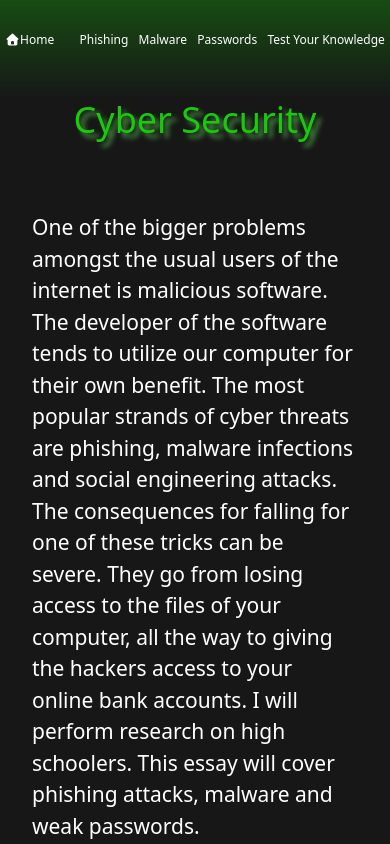
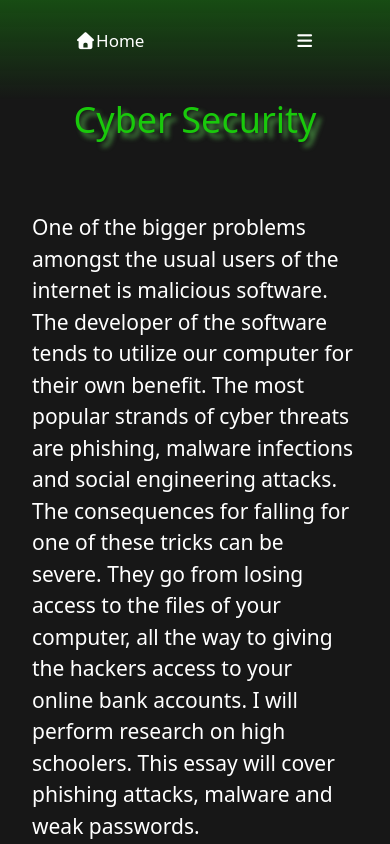
Before and after one commit to just-crow/CyberSecurityWebsite, a Next.js app: page / in a window 390 px wide. Shown: the top 844 px of the page. Built offline with nearby package versions, Linux system fonts and the light colour scheme.

Commit message:
Working on a hamburger implementation for mobile users, currently only implemented the dropdown

```diff
--- a/app/globals.css
+++ b/app/globals.css
@@ -128,6 +128,20 @@ code {
   margin: 8px 0;
 }
 
+#large {
+  display: flex;
+  justify-content: space-around;
+  align-items: center;
+}
+
+#small {
+  display: none;
+}
+
+.NB {
+  font-size: max(1.3vw, 17px)
+}
+
 @media only screen and (max-width: 1290px) {
   .title-resp {
     margin-top: max(6vw, 80px);
@@ -141,4 +155,14 @@ code {
     margin: auto;
     margin-bottom: 10px;
   }
+
+  #large {
+    display: none;
+  }
+
+  #small {
+    display: flex;
+    justify-content: space-around;
+    align-items: flex-start;
+  }
 }
--- a/app/navbar.tsx
+++ b/app/navbar.tsx
@@ -1,17 +1,24 @@
 import React from 'react'
 import Link from 'next/link'
 import NBContainer from './nbcontainer'
+import NavbarSM from './navbarsm'
 // @ts-ignore
 import './globals.css'
 
+
+
 export default function Navbar() {
     return (
-        <NBContainer cs="text-white w-full h-25 flex justify-around items-center bg-linear-to-b from-[#19c90b]/30 fixed top-0 hover:from-[#19c90b]/50 transition-colors duration-300 z-50 pb-5 text-[12px] sm:text-[1.3vw]">
-            <Link href="." className="hover:text-[#19c90b] transition-colors duration-300"><i className="fa-solid fa-house"></i>Home</Link>
-            <Link href="./phishing" className="hover:text-[#19c90b] transition-colors duration-300"><i className="fa-solid fa-fishing-rod"></i>Phishing</Link>
-            <Link href="./malware" className="hover:text-[#19c90b] transition-colors duration-300">Malware</Link>
-            <Link href="./password_security" className="hover:text-[#19c90b] transition-colors duration-300">Passwords</Link>
-            <Link href="./test_your_knowledge" className="hover:text-[#19c90b] transition-colors duration-300">Test Your Knowledge</Link>
-        </NBContainer>
+        <>
+            <NBContainer id="large" cs="text-white w-full h-25 bg-linear-to-b from-[#19c90b]/30 fixed top-0 hover:from-[#19c90b]/50 transition-colors duration-300 z-50 pb-5 NB">
+                <Link href="." className="hover:text-[#19c90b] transition-colors duration-300"><i className="fa-solid fa-house"></i>Home</Link>
+                <Link href="./phishing" className="hover:text-[#19c90b] transition-colors duration-300"><i className="fa-solid fa-fishing-rod"></i>PhishingBIG</Link>
+                <Link href="./malware" className="hover:text-[#19c90b] transition-colors duration-300">Malware</Link>
+                <Link href="./password_security" className="hover:text-[#19c90b] transition-colors duration-300">Passwords</Link>
+                <Link href="./test_your_knowledge" className="hover:text-[#19c90b] transition-colors duration-300">Test Your Knowledge</Link>
+            </NBContainer>
+
+            <NavbarSM />
+        </>
     )
 }
--- /dev/null
+++ b/app/navbarsm.jsx
@@ -0,0 +1,19 @@
+'use client'
+import React, {useState} from 'react'
+import Link from 'next/link'
+import NBContainer from './nbcontainer'
+// @ts-ignore
+import './globals.css'
+
+
+
+export default function NavbarSM() {
+    const [h, setH] = useState("h-25");
+
+    return (
+        <NBContainer id="small" cs={`text-white w-full ${h} bg-linear-to-b from-[#19c90b]/30 fixed top-0 hover:from-[#19c90b]/50 transition-all duration-300 z-50 pb-5 NB`}>
+            <Link href="." className="hover:text-[#19c90b] transition-colors duration-300 mt-7"><i className="fa-solid fa-house"></i>Home</Link>
+            <button className="hover:text-[#19c90b] transition-colors duration-1400 mt-7" onClick={() => {setH(h == "h-25" ? "h-50" : "h-25")}}><i className="fa-solid fa-bars"></i></button>
+        </NBContainer>
+    )
+}
--- a/app/nbcontainer.tsx
+++ b/app/nbcontainer.tsx
@@ -3,11 +3,12 @@ import React, {useState, useEffect} from 'react'
 import Link from 'next/link'
 
 interface NP {
+    id: string;
     cs: string;
-    children: React.ReactNode
+    children: React.ReactNode;
 }
 
-export default function NBContainer({cs, children} : NP) {
+export default function NBContainer({id, cs, children} : NP) {
     const [pos, setpos] = useState(0);
 
     useEffect(() => {
@@ -15,6 +16,6 @@ export default function NBContainer({cs, children} : NP) {
     }, [])
 
     return (
-        <div className={pos === 0 ? cs : "text-[#19c90b] w-full h-25 flex justify-around items-center bg-linear-to-b from-red-800 fixed top-0 hover:from-red-600/80 to-red-800/20 transition-colors duration-300 z-50 pb-5 text-[12px] sm:text-[1.3vw]"}>{children}</div>
+        <div id={id} className={pos === 0 ? cs : `NB text-[#19c90b] w-full bg-linear-to-b from-red-800 fixed top-0 hover:from-red-600/80 to-red-800/20 transition-colors duration-300 z-50 pb-5 ${cs.match(/\b(h-\d+)\b/g)}`}>{children}</div>
     )
 }
```
